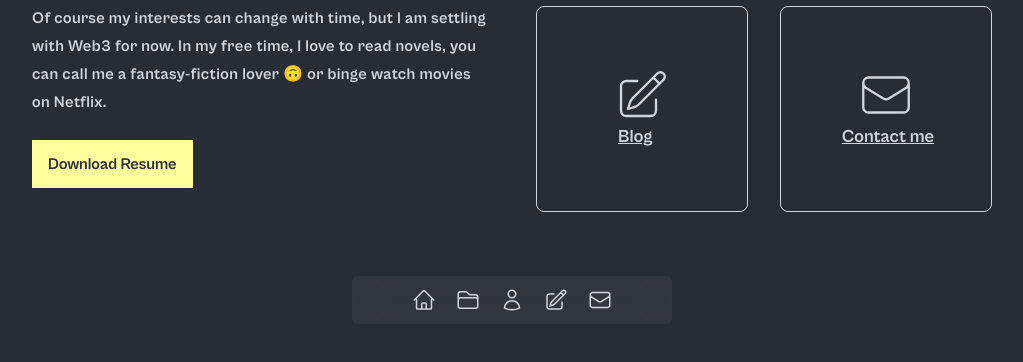
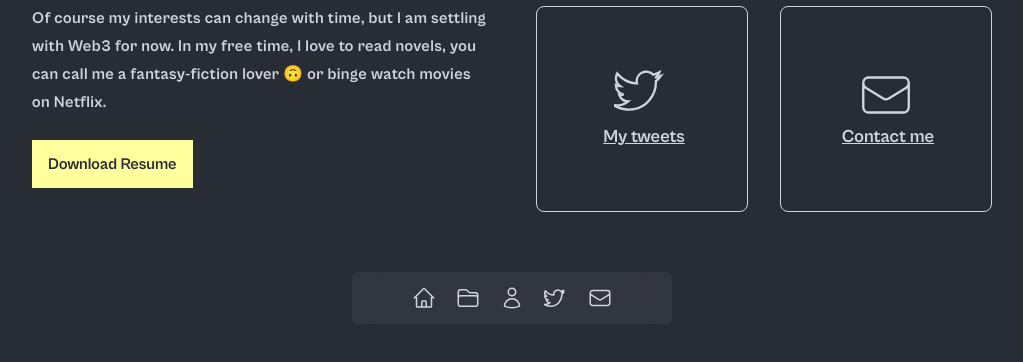
Before and after one commit to nmasi322/Portfolio-v1, a Next.js app: page / in a window 1280 px wide. Shown: the part 444-806 px from the top of the page, without its empty margins (128-1151 px from the left). Built offline with nearby package versions, Linux system fonts and the light colour scheme.

Commit message:
added twitter card

```diff
--- a/components/BottomNav.js
+++ b/components/BottomNav.js
@@ -52,20 +52,24 @@ export default function BottomNav() {
           />
         </svg>
       </Link>
-      <a target="_blank" rel="noreferrer" href="https://favor.hashnode.dev/">
+      <a
+        target="_blank"
+        rel="noreferrer"
+        href="https://twitter.com/divine_edeh1"
+      >
         <svg
-          xmlns="http://www.w3.org/2000/svg"
           fill="none"
           viewBox="0 0 24 24"
           strokeWidth={1.5}
           stroke="currentColor"
-          className="w-6 h-6 nav"
+          aria-hidden="true"
+          class="w-6 h-6 nav mt-1"
         >
           <path
             strokeLinecap="round"
             strokeLinejoin="round"
-            d="M16.862 4.487l1.687-1.688a1.875 1.875 0 112.652 2.652L10.582 16.07a4.5 4.5 0 01-1.897 1.13L6 18l.8-2.685a4.5 4.5 0 011.13-1.897l8.932-8.931zm0 0L19.5 7.125M18 14v4.75A2.25 2.25 0 0115.75 21H5.25A2.25 2.25 0 013 18.75V8.25A2.25 2.25 0 015.25 6H10"
-          />
+            d="M6.29 18.251c7.547 0 11.675-6.253 11.675-11.675 0-.178 0-.355-.012-.53A8.348 8.348 0 0 0 20 3.92a8.19 8.19 0 0 1-2.357.646 4.118 4.118 0 0 0 1.804-2.27 8.224 8.224 0 0 1-2.605.996 4.107 4.107 0 0 0-6.993 3.743 11.65 11.65 0 0 1-8.457-4.287 4.106 4.106 0 0 0 1.27 5.477A4.073 4.073 0 0 1 .8 7.713v.052a4.105 4.105 0 0 0 3.292 4.022 4.095 4.095 0 0 1-1.853.07 4.108 4.108 0 0 0 3.834 2.85A8.233 8.233 0 0 1 0 16.407a11.615 11.615 0 0 0 6.29 1.84"
+          ></path>
         </svg>
       </a>
       <a href="mailto:edehdivine042@gmail.com">
--- a/pages/index.js
+++ b/pages/index.js
@@ -82,26 +82,22 @@ export default function Home() {
           <div className="card">
             <div className="center">
               <svg
-                xmlns="http://www.w3.org/2000/svg"
                 fill="none"
                 viewBox="0 0 24 24"
                 strokeWidth={1}
                 stroke="currentColor"
-                className="icon"
+                aria-hidden="true"
+                class="icon bg-themeBlack"
               >
-                <path
-                  strokeLinecap="round"
-                  strokeLinejoin="round"
-                  d="M16.862 4.487l1.687-1.688a1.875 1.875 0 112.652 2.652L10.582 16.07a4.5 4.5 0 01-1.897 1.13L6 18l.8-2.685a4.5 4.5 0 011.13-1.897l8.932-8.931zm0 0L19.5 7.125M18 14v4.75A2.25 2.25 0 0115.75 21H5.25A2.25 2.25 0 013 18.75V8.25A2.25 2.25 0 015.25 6H10"
-                />
+                <path d="M6.29 18.251c7.547 0 11.675-6.253 11.675-11.675 0-.178 0-.355-.012-.53A8.348 8.348 0 0 0 20 3.92a8.19 8.19 0 0 1-2.357.646 4.118 4.118 0 0 0 1.804-2.27 8.224 8.224 0 0 1-2.605.996 4.107 4.107 0 0 0-6.993 3.743 11.65 11.65 0 0 1-8.457-4.287 4.106 4.106 0 0 0 1.27 5.477A4.073 4.073 0 0 1 .8 7.713v.052a4.105 4.105 0 0 0 3.292 4.022 4.095 4.095 0 0 1-1.853.07 4.108 4.108 0 0 0 3.834 2.85A8.233 8.233 0 0 1 0 16.407a11.615 11.615 0 0 0 6.29 1.84"></path>
               </svg>
               <a
                 target="_blank"
                 rel="noreferrer"
-                href="https://favor.hashnode.dev/"
+                href="https://twitter.com/divine_edeh1"
                 className="link"
               >
-                Blog
+                My tweets
               </a>
             </div>
           </div>
--- a/styles/globals.css
+++ b/styles/globals.css
@@ -1,88 +1,88 @@
-@import url('https://fonts.googleapis.com/css2?family=DM+Sans:wght@400;500;700&display=swap');
-@import url('./cabinet-grotesk.css');
+@import url("https://fonts.googleapis.com/css2?family=DM+Sans:wght@400;500;700&display=swap");
+@import url("./cabinet-grotesk.css");
 @tailwind base;
 @tailwind components;
 @tailwind utilities;
 
-
-
-  .thin{
+.thin {
   font-family: CabinetGrotesk-Thin;
 }
 
-  .extralight{
+.extralight {
   font-family: CabinetGrotesk-Extralight;
 }
 
-  .light{
+.light {
   font-family: CabinetGrotesk-Light;
 }
 
-  .regular{
+.regular {
   font-family: CabinetGrotesk-Regular;
 }
 
-  .medium{
+.medium {
   font-family: CabinetGrotesk-Medium;
 }
 
-  .bold{
+.bold {
   font-family: CabinetGrotesk-Bold;
 }
 
-  .extrabold{
+.extrabold {
   font-family: CabinetGrotesk-Extrabold;
 }
 
-  .black{
+.black {
   font-family: CabinetGrotesk-Black;
 }
 
-  *{
-    cursor: url(/images/cursor.svg),url(/images/cursor.jpeg),url(/images/cursor.png),auto;
-  }
-.button{
-    @apply py-3 bg-themeYellow text-themeBlack bold px-4
-}
-.card{
-    @apply rounded-lg border border-gray-300 flex justify-center hover:scale-90 duration-500 py-10 lg:py-0
+* {
+  cursor: url(/images/cursor.svg), url(/images/cursor.jpeg),
+    url(/images/cursor.png), auto;
 }
 
-.icon{
-    @apply w-14 h-14 mx-auto
+.button {
+  @apply py-3 bg-themeYellow text-themeBlack bold px-4;
+}
+.card {
+  @apply rounded-lg border border-gray-300 flex justify-center hover:scale-90 duration-500 py-10 lg:py-0;
 }
 
-.center{
-   @apply block m-auto space-x-1
+.icon {
+  @apply w-14 h-14 mx-auto;
 }
 
-.link{
-    @apply text-lg bold underline hover:text-themeYellow
+.center {
+  @apply block m-auto space-x-1;
 }
 
-.nav{
-    @apply hover:text-themeYellow
+.link {
+  @apply text-lg bold underline hover:text-themeYellow;
 }
 
-.work{
-    @apply opacity-20 hover:scale-90 hover:opacity-50 duration-700 bg-cover bg-center bg-no-repeat w-full h-full md:w-2/4 md:h-full 2xl:w-2/4 2xl:h-full
+.nav {
+  @apply hover:text-themeYellow;
 }
 
-.worrk-header{
-    width: min(70%,70rem);
+.work {
+  @apply opacity-20 hover:scale-90 hover:opacity-50 duration-700 bg-cover bg-center bg-no-repeat w-full h-full md:w-2/4 md:h-full 2xl:w-2/4 2xl:h-full;
+}
+
+.worrk-header {
+  width: min(70%, 70rem);
   height: 40rem;
   display: block;
   position: relative;
 }
 
-.small{
-    width: min(100%,70rem);
+.small {
+  width: min(100%, 70rem);
   height: 25rem;
   display: block;
   position: relative;
 }
 
-.worrk{
+.worrk {
   position: relative;
   display: block;
   width: 100%;
@@ -94,8 +94,7 @@
   transition-duration: 700ms;
 }
 
-
-.worrk:hover{
+.worrk:hover {
   transform: scale(0.9);
   opacity: 0.5;
 }
@@ -107,15 +106,15 @@
   transition: ease-out;
   transition-duration: 500ms;
 }
-@media (max-width: 768px){
+@media (max-width: 768px) {
   .not__main {
     left: 10rem;
   }
 }
-.article{
-    @apply flex md:space-x-5
+.article {
+  @apply flex md:space-x-5;
 }
 
-.text{
-    @apply extrabold scale-75 hover:transform duration-700 text-4xl
+.text {
+  @apply extrabold scale-75 hover:transform duration-700 text-4xl;
 }
```
Also changed, not shown: public/images/whitelist.png (deleted), 1 other file (tests, documents, lock files or other folders). Lines whose indentation alone changed are shown as unchanged.
